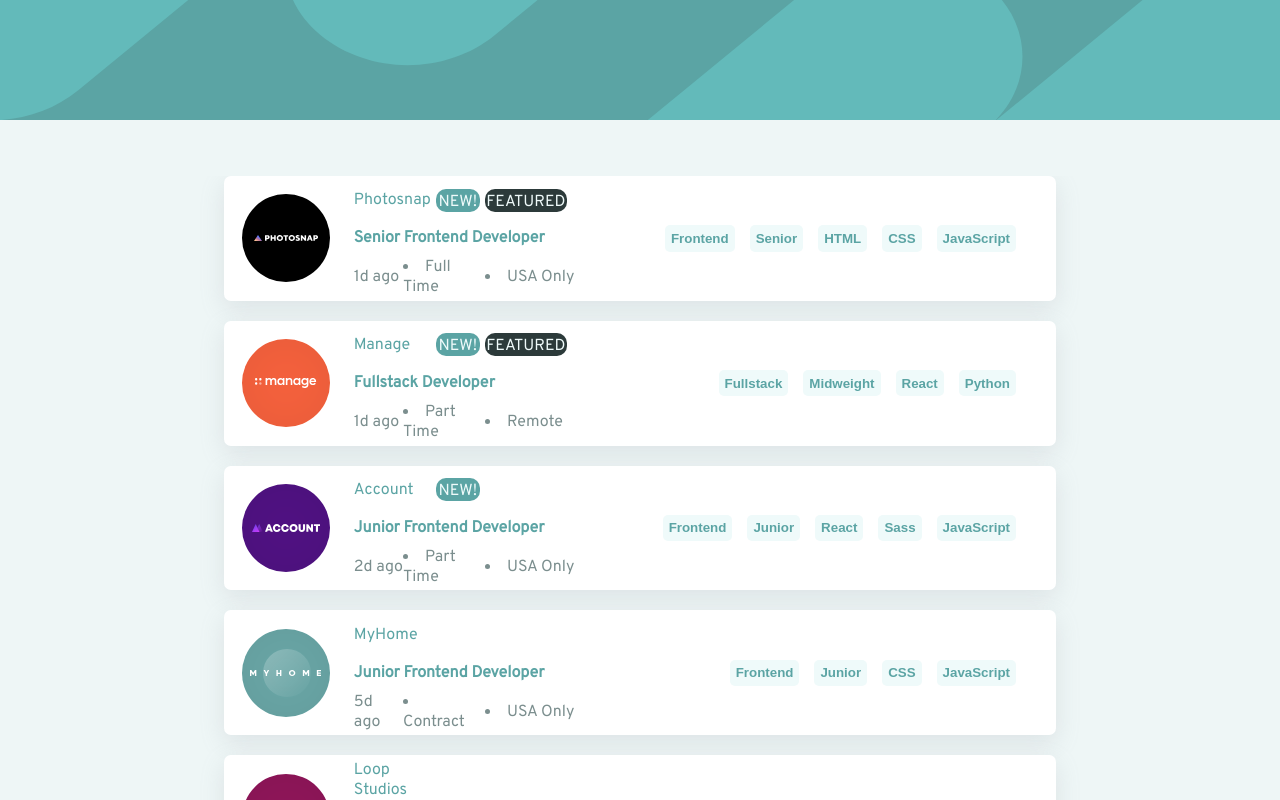
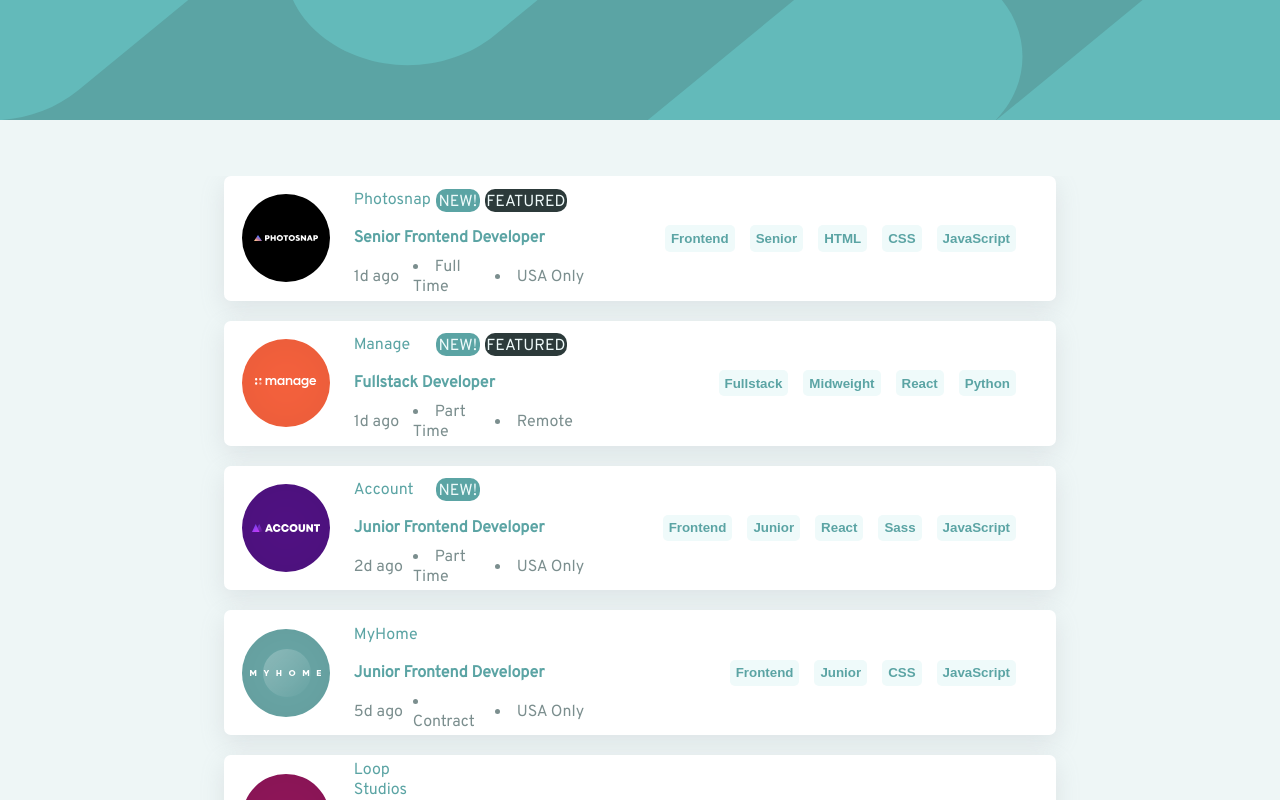
Before and after one commit to udhavrajnath/job-listings-filtering, a React (Create React App) app: page / in a window 1280 px wide. Built offline with nearby package versions, Linux system fonts and the light colour scheme.

Commit message:
finalizing css

```diff
--- a/src/pages/styles/Listings.css
+++ b/src/pages/styles/Listings.css
@@ -141,7 +141,7 @@
 .jobPostedDate{
     background-color: transparent;
     display: grid;
-    grid-template-columns: 15% 25% 30%;
+    grid-template-columns: 18% 25% 30%;
     align-items: center;
     text-align: left;
     color: hsl(180, 8%, 52%);
```
